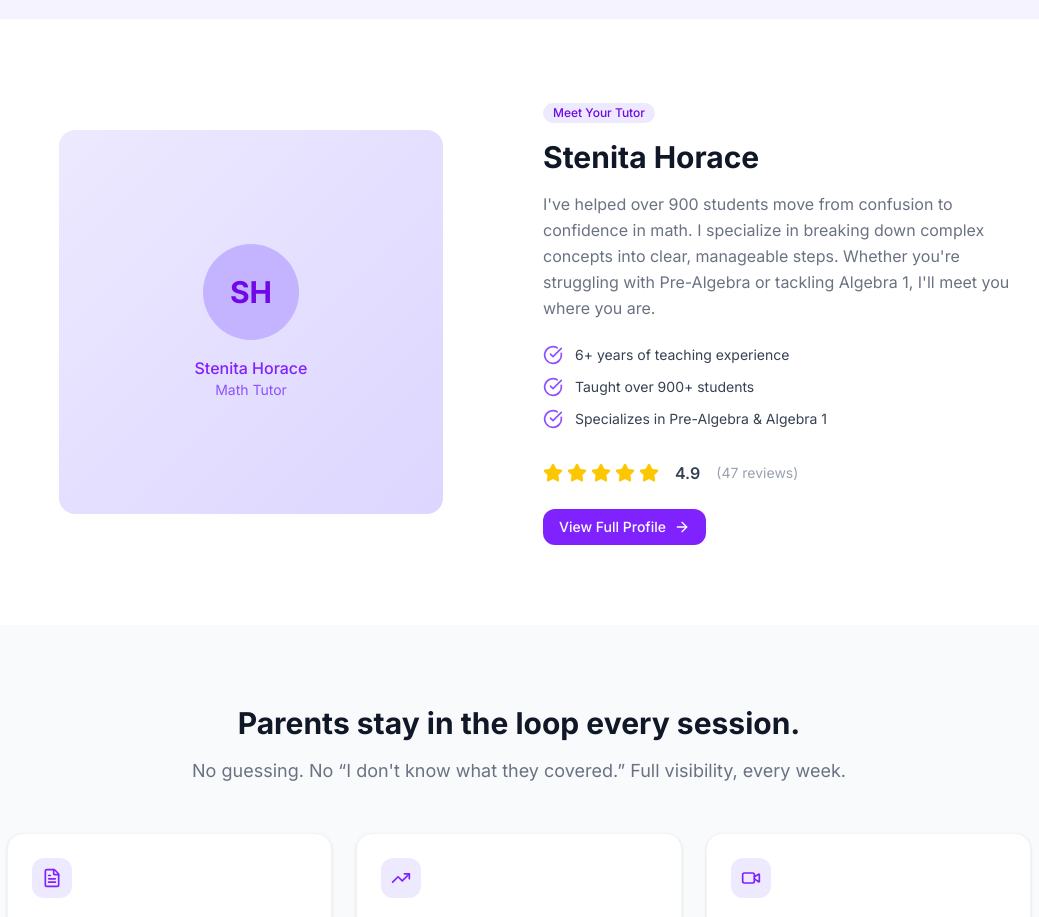
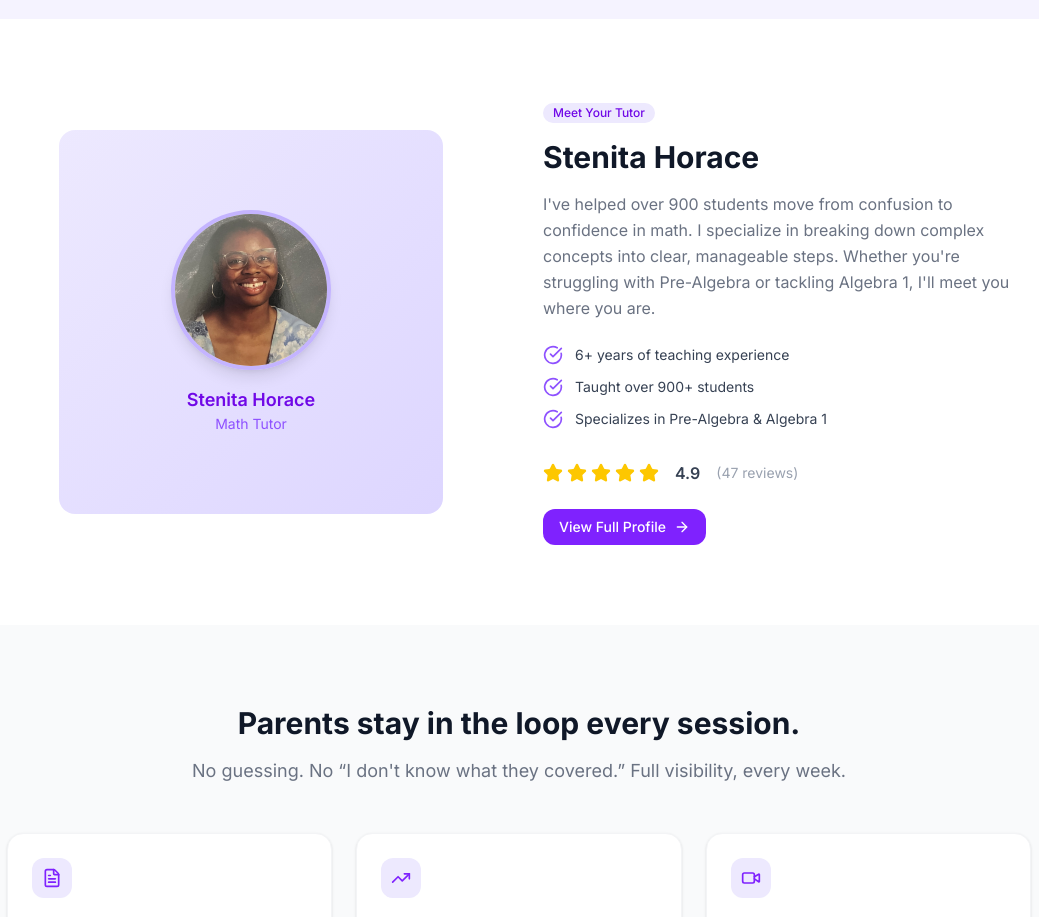
Before and after one commit to ineedthemax/mshoracetutoring, a Next.js app: page / in a window 1280 px wide. Shown: the part 3780-4697 px from the top of the page, without its empty margins (121-1160 px from the left). Built offline with nearby package versions, Linux system fonts and the light colour scheme.

Commit message:
Add Stenita's photo to homepage Meet Your Tutor section
Co-Authored-By: Claude Sonnet 4.6 <noreply@anthropic.com>

```diff
--- a/app/page.tsx
+++ b/app/page.tsx
@@ -283,12 +283,12 @@ export default function HomePage() {
         <div className="max-w-5xl mx-auto">
           <div className="grid md:grid-cols-2 gap-12 items-center">
             <div>
-              <div className="w-full aspect-square max-w-sm mx-auto bg-gradient-to-br from-violet-100 to-violet-200 rounded-2xl flex items-center justify-center">
-                <div className="text-center">
-                  <div className="w-24 h-24 bg-violet-300 rounded-full mx-auto mb-4 flex items-center justify-center">
-                    <span className="text-3xl font-bold text-violet-700">SH</span>
+              <div className="w-full aspect-square max-w-sm mx-auto bg-gradient-to-br from-violet-100 to-violet-200 rounded-2xl overflow-hidden flex items-center justify-center">
+                <div className="text-center p-6">
+                  <div className="w-40 h-40 rounded-full mx-auto mb-4 overflow-hidden border-4 border-violet-300 shadow-lg">
+                    <Image src="/stenita-horace.jpg" alt="Stenita Horace" width={160} height={160} className="w-full h-full object-cover object-top" />
                   </div>
-                  <p className="text-violet-600 font-medium">Stenita Horace</p>
+                  <p className="text-violet-700 font-semibold text-lg">Stenita Horace</p>
                   <p className="text-violet-500 text-sm">Math Tutor</p>
                 </div>
               </div>
```
